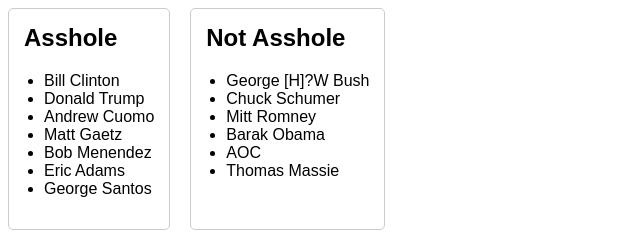
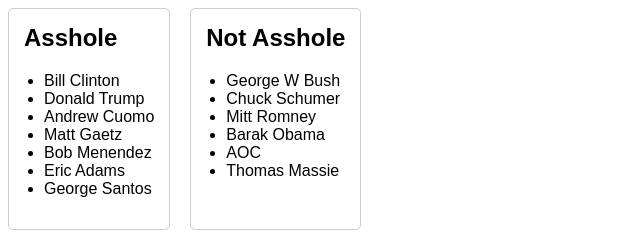
Before and after one commit to falconfunction/stopelectingassholes, a plain HTML site: page index.html in a window 1280 px wide. Shown: the full height of the page, 0-640 px from the left. Drawn offline with Linux system fonts and the light colour scheme.

Commit message:
Update index.html

```diff
--- a/index.html
+++ b/index.html
@@ -3,7 +3,7 @@
 <head>
     <meta charset="UTF-8">
     <meta name="viewport" content="width=device-width, initial-scale=1.0">
-    <title>Name Lists</title>
+    <title>Asshole / Not Asshole</title>
     <style>
         body {
             font-family: sans-serif;
@@ -43,7 +43,7 @@
         <div class="list-container">
             <h2>Not Asshole</h2>
             <ul>
-                <li>George [H]?W Bush</li>
+                <li>George W Bush</li>
 		<li>Chuck Schumer</li>
                 <li>Mitt Romney</li>
                 <li>Barak Obama</li>
```
Lines whose indentation alone changed are shown as unchanged.
